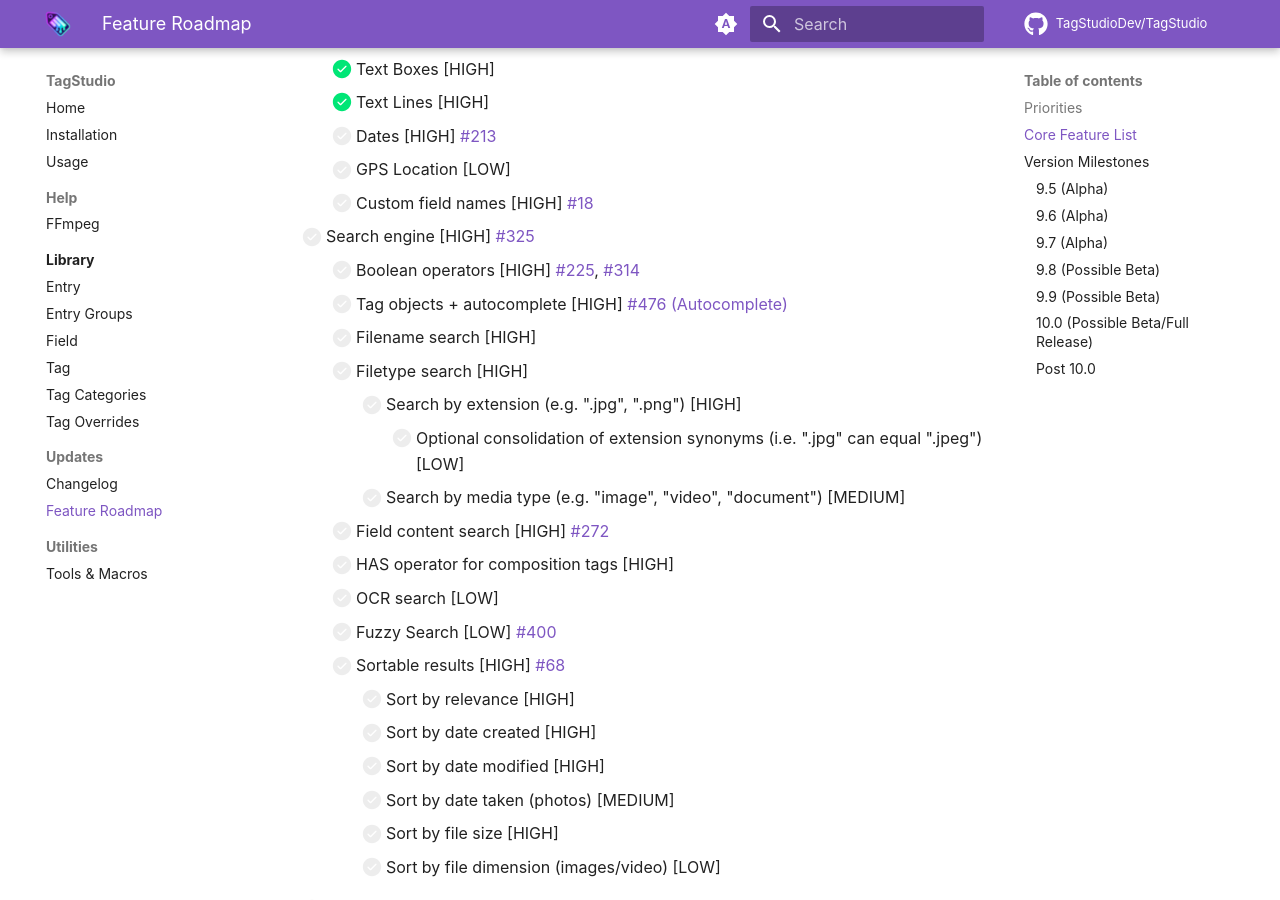
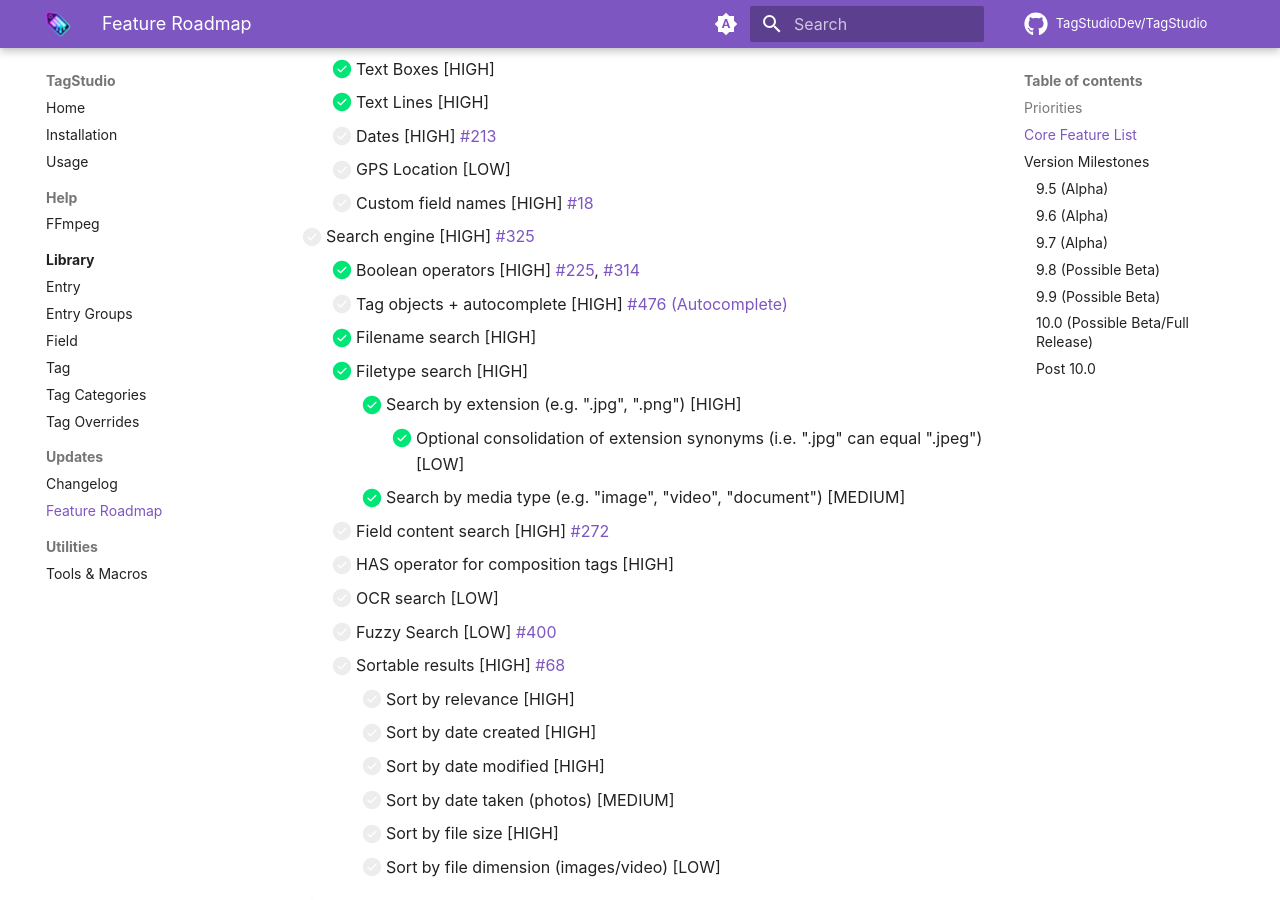
Before and after one commit to TagStudioDev/TagStudio, an MkDocs documentation site: the page built from docs/updates/roadmap.md, in a window 1280 px wide and 900 px high, scrolled down 2943 px. Built offline with MkDocs 1.6.1 and Material for MkDocs 9.7.7, drawn with Linux system fonts in a browser that asks for light colours; comment, search, counter and statistics services are not loaded.

```diff
--- a/docs/updates/roadmap.md
+++ b/docs/updates/roadmap.md
@@ -86,13 +86,13 @@ Features are broken up into the following priority levels, with nested prioritie
     -   [ ] GPS Location [LOW]
     -   [ ] Custom field names [HIGH] [#18](https://github.com/TagStudioDev/TagStudio/issues/18)
 -   [ ] Search engine [HIGH] [#325](https://github.com/TagStudioDev/TagStudio/issues/325)
-    -   [ ] Boolean operators [HIGH] [#225](https://github.com/TagStudioDev/TagStudio/issues/225), [#314](https://github.com/TagStudioDev/TagStudio/issues/314)
+    -   [x] Boolean operators [HIGH] [#225](https://github.com/TagStudioDev/TagStudio/issues/225), [#314](https://github.com/TagStudioDev/TagStudio/issues/314)
     -   [ ] Tag objects + autocomplete [HIGH] [#476 (Autocomplete)](https://github.com/TagStudioDev/TagStudio/issues/476)
-    -   [ ] Filename search [HIGH]
-    -   [ ] Filetype search [HIGH]
-        -   [ ] Search by extension (e.g. ".jpg", ".png") [HIGH]
-            -   [ ] Optional consolidation of extension synonyms (i.e. ".jpg" can equal ".jpeg") [LOW]
-        -   [ ] Search by media type (e.g. "image", "video", "document") [MEDIUM]
+    -   [x] Filename search [HIGH]
+    -   [x] Filetype search [HIGH]
+        -   [x] Search by extension (e.g. ".jpg", ".png") [HIGH]
+            -   [x] Optional consolidation of extension synonyms (i.e. ".jpg" can equal ".jpeg") [LOW]
+        -   [x] Search by media type (e.g. "image", "video", "document") [MEDIUM]
     -   [ ] Field content search [HIGH] [#272](https://github.com/TagStudioDev/TagStudio/issues/272)
     -   [ ] HAS operator for composition tags [HIGH]
     -   [ ] OCR search [LOW]
@@ -172,12 +172,12 @@ These version milestones are rough estimations for when the previous core featur
     -   [ ] [Tag Categories](../library/tag_categories.md) [HIGH]
         -   [ ] Property available for tags that allow the tag and any inheriting from it to be displayed separately in the preview panel under a title [HIGH]
 -   [ ] Search engine [HIGH]
-    -   [ ] Boolean operators [HIGH]
+    -   [x] Boolean operators [HIGH]
     -   [ ] Tag objects + autocomplete [HIGH]
     -   [x] Filename search [HIGH]
     -   [x] Filetype search [HIGH]
         -   [x] Search by extension (e.g. ".jpg", ".png") [HIGH]
-            -   [ ] Optional consolidation of extension synonyms (i.e. ".jpg" can equal ".jpeg") [LOW]
+            -   [x] Optional consolidation of extension synonyms (i.e. ".jpg" can equal ".jpeg") [LOW]
         -   [x] Search by media type (e.g. "image", "video", "document") [MEDIUM]
     -   [ ] Field content search [HIGH]
     -   [ ] Sortable results [HIGH]
```
Also changed, not shown: 2 other files.
